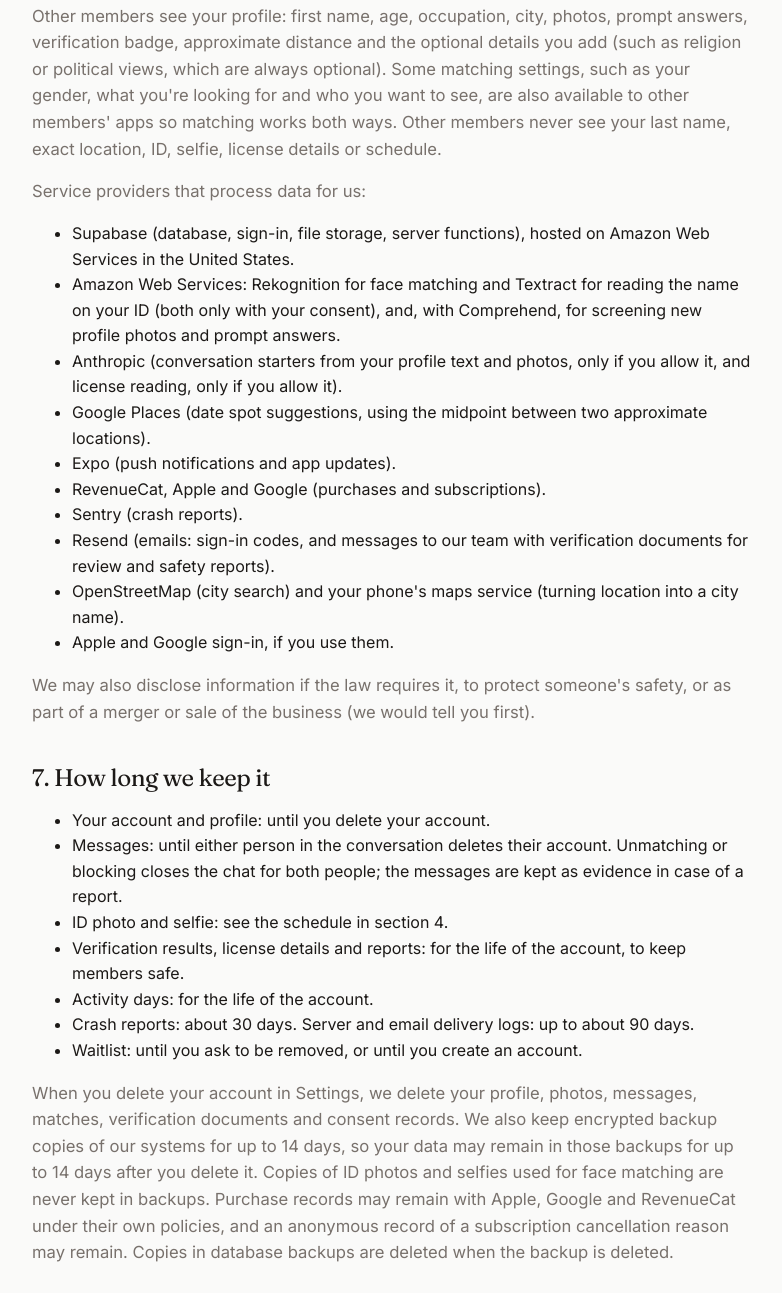
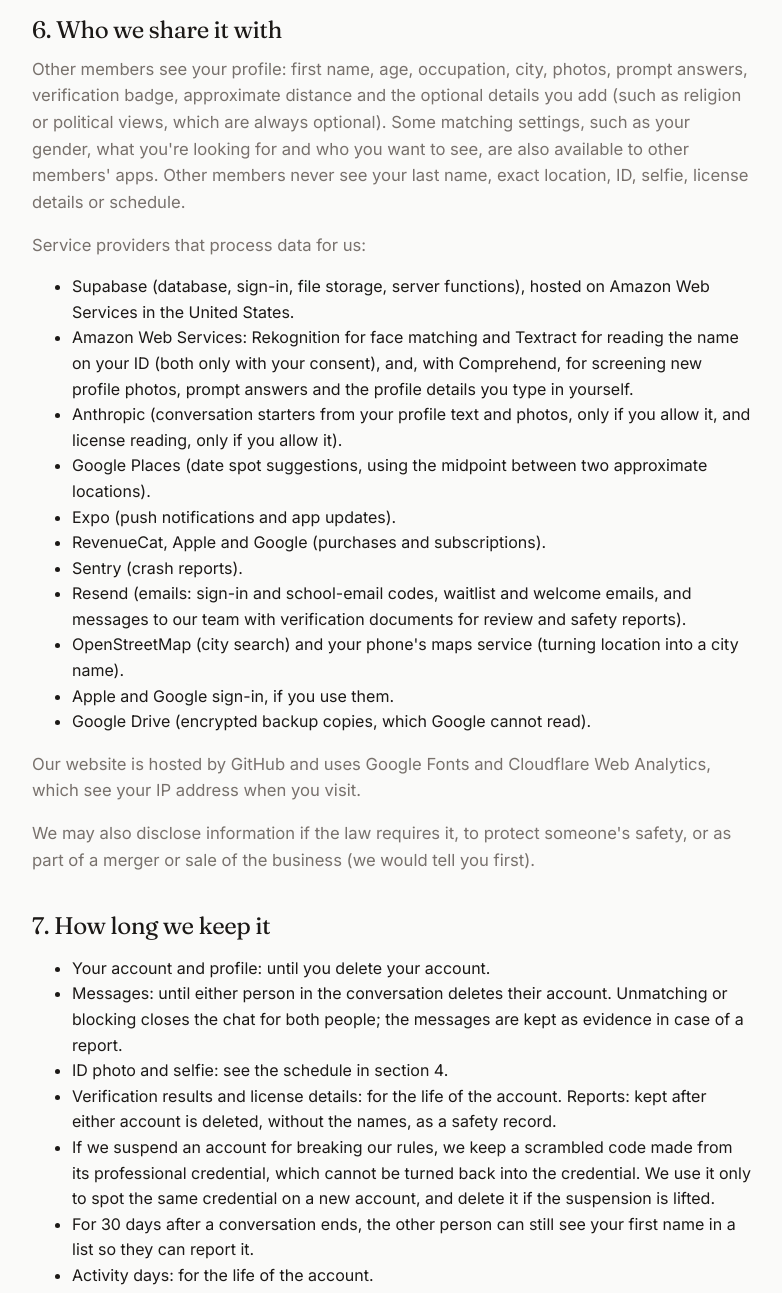
Before and after one commit to synapse-connect/synapse-connect.github.io, a plain HTML site: page privacy.html in a window 1280 px wide. Shown: the part 2795-4088 px from the top of the page, without its empty margins (248-1030 px from the left). Drawn offline with Linux system fonts and the light colour scheme.

Commit message:
fix(#707): the privacy policy says what the app really does
Same approved wording as the app's in-app policy (synapse-connect/synapse#707).

Co-Authored-By: Claude Opus 5.5 <noreply@anthropic.com>

```diff
--- a/privacy.html
+++ b/privacy.html
@@ -84,7 +84,7 @@
       <ul>
         <li>To run the app: create your profile, show it to potential matches, match you, and let you message.</li>
         <li>To verify you: check professional credentials and confirm you are the person on your ID.</li>
-        <li>To keep people safe: automatically screen new profile photos and prompt answers for explicit, violent or hateful content, review reports, hide or suspend accounts that break the rules, and prevent fraud and duplicate accounts.</li>
+        <li>To keep people safe: automatically screen new profile photos, prompt answers and the profile details you type in yourself for explicit, violent or hateful content, review reports, hide or suspend accounts that break the rules, and prevent fraud and duplicate accounts.</li>
         <li>To suggest date times and nearby date spots.</li>
         <li>To send notifications about matches and messages.</li>
         <li>To process purchases and keep the app working (fixing crashes).</li>
@@ -93,8 +93,8 @@
 
       <h2>4. Face matching and biometric information</h2>
       <p>To confirm you are the person on your ID, you can choose an automatic face match or a review by a person.</p>
-      <p>If you choose the face match and tick the consent box, we send your ID photo and selfie to Amazon Rekognition (Amazon Web Services), which measures the geometry of the faces to compare them. Some state laws, including Illinois, Texas and Washington law, treat this as biometric information. Synapse never stores the face measurements; we keep only the result (a match score and the decision). Amazon processes the images for us under its service terms. In the same step, Amazon Textract reads the first and last name printed on your ID so we can check that it matches your license record. We keep only that name, and delete it together with your ID photo.</p>
-      <p>Retention and destruction schedule: we delete your ID photo and selfie within 30 days of the verification decision, and in any case within 3 years of when you submitted them. Deleting your account deletes them immediately.</p>
+      <p>If you choose the face match and tick the consent box, we send your ID photo and selfie to Amazon Rekognition (Amazon Web Services), which measures the geometry of the faces to compare them. Some state laws, including Illinois, Texas and Washington law, treat this as biometric information. Synapse never stores the face measurements; we keep only the result: the match score, the decision and its reason, the expiry date read from your ID, and how much text appeared in your selfie and where (never the words). Amazon processes the images for us under its service terms. In the same step, Amazon Textract reads the first and last name printed on your ID so we can check that it matches your license record. We keep only that name, and delete it together with your ID photo.</p>
+      <p>Retention and destruction schedule: we delete your ID photo, selfie and any student ID photo within 30 days of the verification decision, within 30 days if you never finish verifying, and in any case within 3 years of when you submitted them. Deleting your account deletes them immediately.</p>
       <p>We never sell biometric information, share it with other members, or use it for anything else. You can withdraw face-match consent at any time in Settings; later checks then go to a person. If you choose review by a person, no face matching is used.</p>
 
       <h2>5. AI features</h2>
@@ -105,20 +105,22 @@
       <p>These providers process the data for us under their API terms and do not use it to train their models.</p>
 
       <h2>6. Who we share it with</h2>
-      <p>Other members see your profile: first name, age, occupation, city, photos, prompt answers, verification badge, approximate distance and the optional details you add (such as religion or political views, which are always optional). Some matching settings, such as your gender, what you&#x27;re looking for and who you want to see, are also available to other members&#x27; apps so matching works both ways. Other members never see your last name, exact location, ID, selfie, license details or schedule.</p>
+      <p>Other members see your profile: first name, age, occupation, city, photos, prompt answers, verification badge, approximate distance and the optional details you add (such as religion or political views, which are always optional). Some matching settings, such as your gender, what you&#x27;re looking for and who you want to see, are also available to other members&#x27; apps. Other members never see your last name, exact location, ID, selfie, license details or schedule.</p>
       <p>Service providers that process data for us:</p>
       <ul>
         <li>Supabase (database, sign-in, file storage, server functions), hosted on Amazon Web Services in the United States.</li>
-        <li>Amazon Web Services: Rekognition for face matching and Textract for reading the name on your ID (both only with your consent), and, with Comprehend, for screening new profile photos and prompt answers.</li>
+        <li>Amazon Web Services: Rekognition for face matching and Textract for reading the name on your ID (both only with your consent), and, with Comprehend, for screening new profile photos, prompt answers and the profile details you type in yourself.</li>
         <li>Anthropic (conversation starters from your profile text and photos, only if you allow it, and license reading, only if you allow it).</li>
         <li>Google Places (date spot suggestions, using the midpoint between two approximate locations).</li>
         <li>Expo (push notifications and app updates).</li>
         <li>RevenueCat, Apple and Google (purchases and subscriptions).</li>
         <li>Sentry (crash reports).</li>
-        <li>Resend (emails: sign-in codes, and messages to our team with verification documents for review and safety reports).</li>
+        <li>Resend (emails: sign-in and school-email codes, waitlist and welcome emails, and messages to our team with verification documents for review and safety reports).</li>
         <li>OpenStreetMap (city search) and your phone&#x27;s maps service (turning location into a city name).</li>
         <li>Apple and Google sign-in, if you use them.</li>
+        <li>Google Drive (encrypted backup copies, which Google cannot read).</li>
       </ul>
+      <p>Our website is hosted by GitHub and uses Google Fonts and Cloudflare Web Analytics, which see your IP address when you visit.</p>
       <p>We may also disclose information if the law requires it, to protect someone&#x27;s safety, or as part of a merger or sale of the business (we would tell you first).</p>
 
       <h2>7. How long we keep it</h2>
@@ -126,12 +128,14 @@
         <li>Your account and profile: until you delete your account.</li>
         <li>Messages: until either person in the conversation deletes their account. Unmatching or blocking closes the chat for both people; the messages are kept as evidence in case of a report.</li>
         <li>ID photo and selfie: see the schedule in section 4.</li>
-        <li>Verification results, license details and reports: for the life of the account, to keep members safe.</li>
+        <li>Verification results and license details: for the life of the account. Reports: kept after either account is deleted, without the names, as a safety record.</li>
+        <li>If we suspend an account for breaking our rules, we keep a scrambled code made from its professional credential, which cannot be turned back into the credential. We use it only to spot the same credential on a new account, and delete it if the suspension is lifted.</li>
+        <li>For 30 days after a conversation ends, the other person can still see your first name in a list so they can report it.</li>
         <li>Activity days: for the life of the account.</li>
         <li>Crash reports: about 30 days. Server and email delivery logs: up to about 90 days.</li>
         <li>Waitlist: until you ask to be removed, or until you create an account.</li>
       </ul>
-      <p>When you delete your account in Settings, we delete your profile, photos, messages, matches, verification documents and consent records. We also keep encrypted backup copies of our systems for up to 14 days, so your data may remain in those backups for up to 14 days after you delete it. Copies of ID photos and selfies used for face matching are never kept in backups. Purchase records may remain with Apple, Google and RevenueCat under their own policies, and an anonymous record of a subscription cancellation reason may remain. Copies in database backups are deleted when the backup is deleted.</p>
+      <p>When you delete your account in Settings, we delete your profile, photos, messages, matches, verification documents and consent records. Reports and the suspension code described above are the exceptions. We also keep encrypted backup copies of our systems for up to 14 days, so your data may remain in those backups for up to 14 days after you delete it. Copies of ID photos and selfies used for face matching are never kept in backups. Purchase records may remain with Apple, Google and RevenueCat under their own policies, and an anonymous record of a subscription cancellation reason may remain. Copies in database backups are deleted when the backup is deleted.</p>
 
       <h2>8. Your choices and rights</h2>
       <ul>
```
